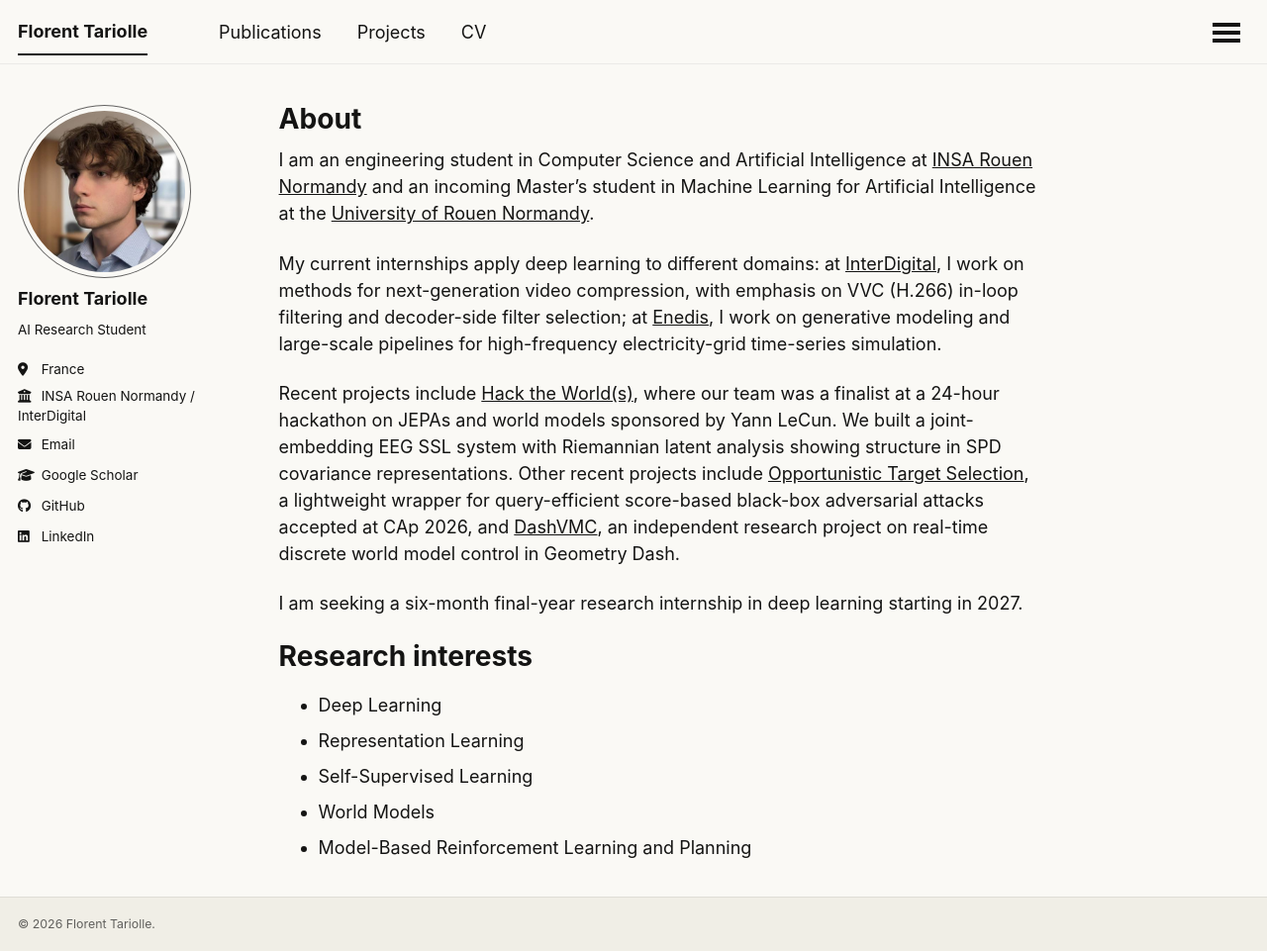
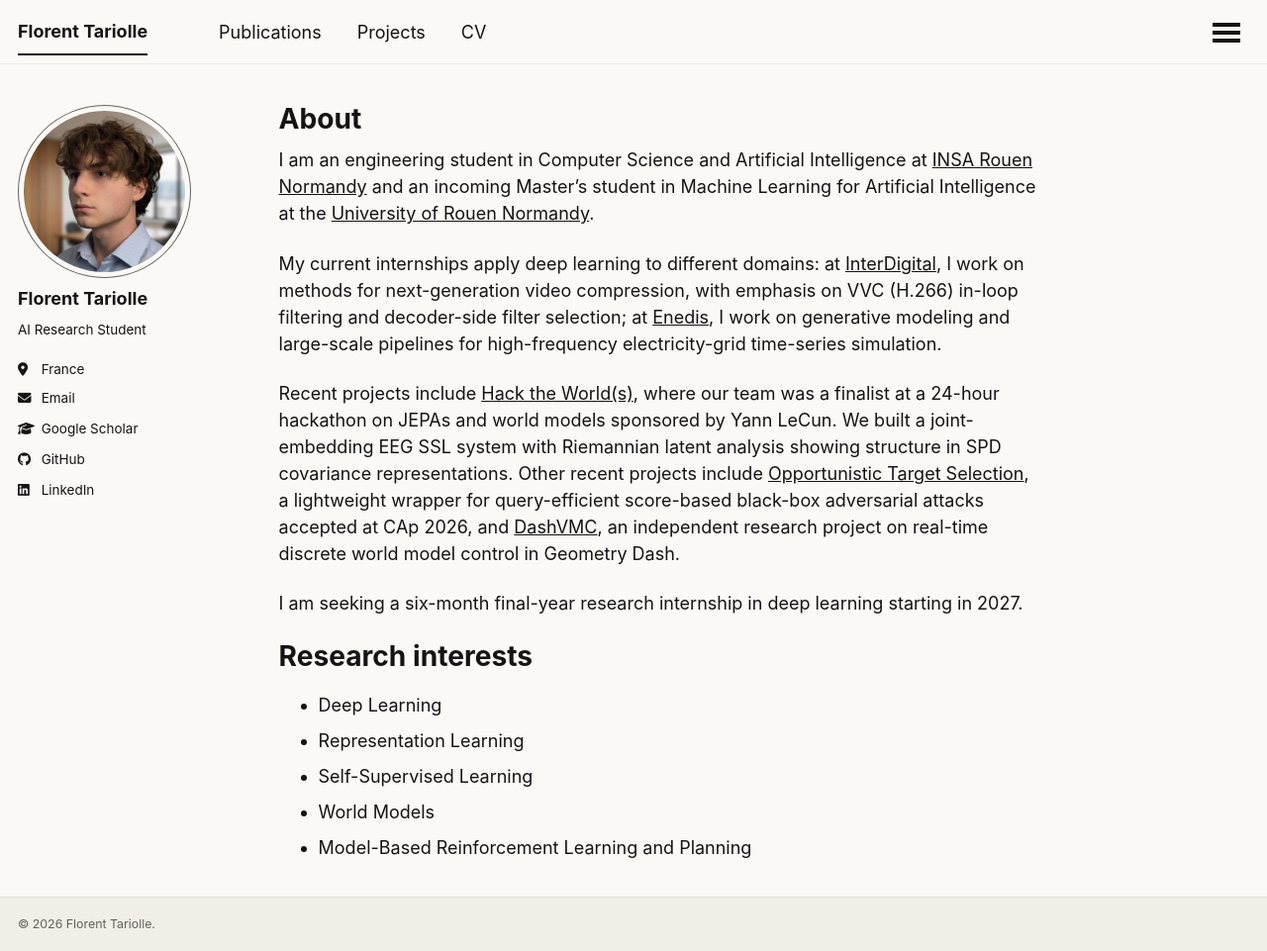
Before and after one commit to Tariolle/Tariolle.github.io, a Jekyll site: the page built from _pages/about.md, in a window 1280 px wide and 961 px high. Shown: the whole window at 99% size. Built offline with Jekyll 4.4.1, drawn with Linux system fonts in a browser that asks for light colours; a script that is not in the unit is left out.

Commit message:
docs: remove redundant employer from author profile

```diff
--- a/_config.yml
+++ b/_config.yml
@@ -28,7 +28,7 @@ author:
   pronouns         : # example: "she/her"
   bio              : "AI Research Student"
   location         : "France"
-  employer         : "INSA Rouen Normandy / InterDigital"
+  employer         : # blank
   uri              : # URL
   email            : "florent.tariolle@insa-rouen.fr"
 
```
